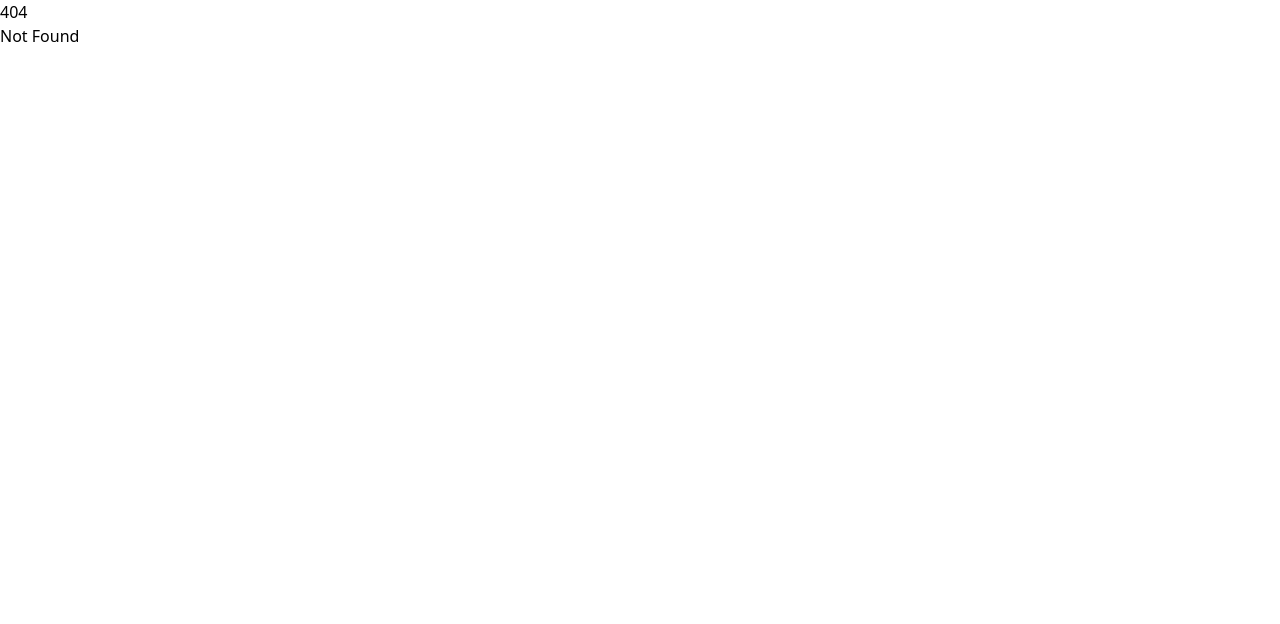
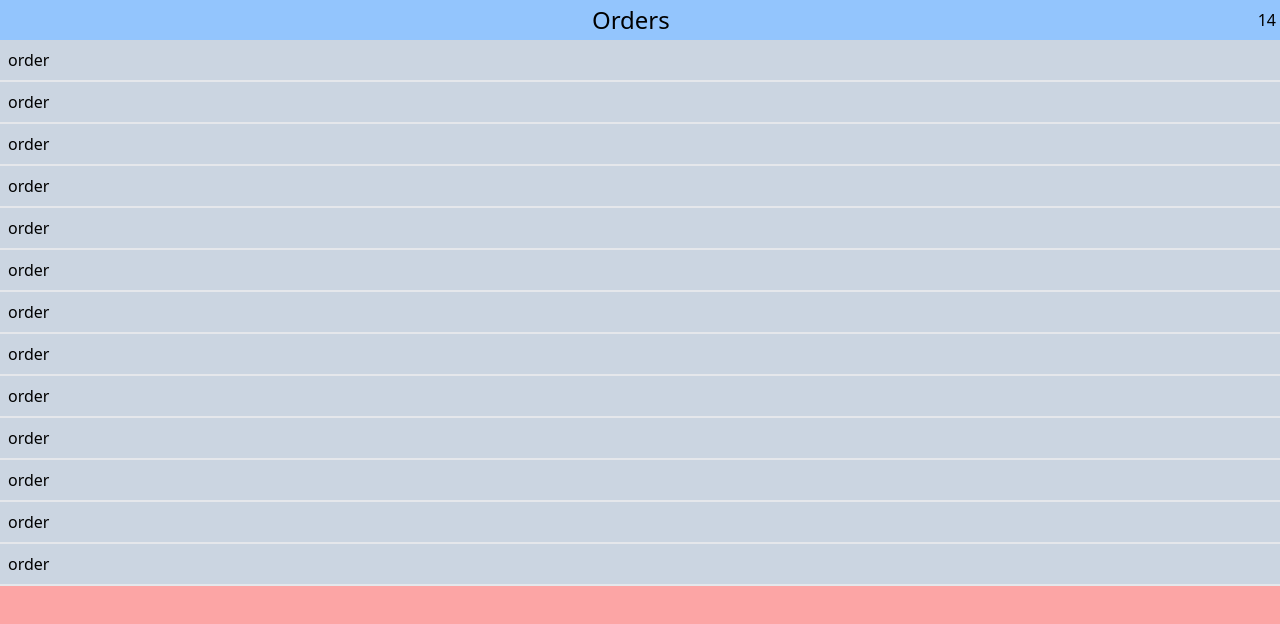
Before and after one commit to plachenko/DeliCounter, a SvelteKit app: page /orders in a window 1280 px wide. Before the commit this address had no page. Shown: the top 624 px of the page. Built offline with nearby package versions, Linux system fonts and the light colour scheme.

Commit message:
adding order types

```diff
--- a/src/routes/+page.svelte
+++ b/src/routes/+page.svelte
@@ -5,8 +5,23 @@
 	import LineItems from '$lib/components/LineItems.svelte';
 	import Logo from '$lib/components/Logo.svelte';
 
+	let orderType = $state('test');
 	let orderCat = ['Pizza', 'Panini', 'Sub', 'Panini', 'Grill', 'Fried Food', 'Soups'];
-	let toppings = ['Cheese', 'Pepperoni', 'Mushrooms', 'Green Peppers', 'Onions', 'Black Olives', 'Sausage', 'Pineapple', 'Ham', 'Brocolli', 'Garlic', 'Chicken', 'Bacon'];
+	let toppings = [
+		'Cheese',
+		'Pepperoni',
+		'Mushrooms',
+		'Green Peppers',
+		'Onions',
+		'Black Olives',
+		'Sausage',
+		'Pineapple',
+		'Ham',
+		'Brocolli',
+		'Garlic',
+		'Chicken',
+		'Bacon'
+	];
 
 	const lineItems = [
 		'Mushrooms',
@@ -19,9 +34,6 @@
 		'lettuce',
 		'tomato'
 	];
-
-
-
 
 	let subs = ['italian', 'turkey', 'roast beef', 'ham and cheese'];
 	let paninis = ['Reuben', 'turkey', 'BLT melt', 'Grilled Cheese and tomato'];
@@ -51,7 +63,7 @@
 	});
 
 	function handleClick(cat) {
-		if(curCat == "Pizza"){
+		if (curCat == 'Pizza') {
 			addPizza(cat);
 			return;
 		}
@@ -64,12 +76,12 @@
 		}
 	}
 
-	function addPizza(type){
+	function addPizza(type) {
 		let pizzaObj = {
 			name: 'Pizza',
 			toppings: []
-		}
-		if(type == 'Custom'){
+		};
+		if (type == 'Custom') {
 			itemList = toppings;
 			showIngredients = true;
 		}
@@ -131,7 +143,12 @@
 			</div>
 		{/if}
 
+		<div class="relative w-full p-1">
 			<Time {startTime} />
+			<span class="top-1 absolute right-1 rounded-md border-2 bg-slate-300/30 px-1"
+				>{orderType}</span
+			>
+		</div>
 		<div class="grid grid-cols-3 gap-1 grid-rows-3 h-full p-1">
 			{#each curArr as cat, idx}
 				<button
@@ -145,6 +162,8 @@
 				class="w-full bg-red-400 p-2 rounded-md"
 				onclick={() => {
 					startOrder = false;
+					curArr = orderCat;
+					curCat = '';
 				}}>Cancel Order</button
 			>
 		</div>
@@ -153,18 +172,30 @@
 			transition:fly={{ y: -20 }}
 			class="p-2 pt-0 w-full bg-slate-100 gap-2 h-full flex absolute justify-center items-center flex-col"
 		>
-			<div class="w-full border-b-2">
+			<div class="w-full border-b-2 relative">
 				<Time {startTime} />
 			</div>
 			<Logo />
+			<div class="flex gap-1 w-full">
 				<button
 					onclick={() => {
 						startOrder = true;
+						orderType = 'Counter';
+					}}
+					class="bg-slate-300 rounded-md p-3 flex-1"
+				>
+					Counter order
+				</button>
+				<button
+					onclick={() => {
+						startOrder = true;
+						orderType = 'Phone';
 					}}
 					class="bg-slate-300 rounded-md p-3"
 				>
-				start order
+					Phone order
 				</button>
+			</div>
 		</div>
 	{/if}
 </div>
--- /dev/null
+++ b/src/routes/orders/+page.svelte
@@ -0,0 +1,26 @@
+<script>
+	import { onMount } from 'svelte';
+	let orders = $state([]);
+
+	onMount(() => {
+		for (let i = 0; i <= 12; i++) {
+			orders.push({ name: 'order', items: [] });
+		}
+	});
+</script>
+
+<div class="flex flex-col bg-blue-300 w-full h-full">
+	<div class="flex items-center p-1">
+		<h3 class="text-2xl text-center flex-1">Orders</h3>
+		<span>{orders.length + 1}</span>
+	</div>
+	<div class="overflow-y-auto bg-red-300 flex-1">
+		{#each orders as order, idx}
+			<button class="w-full p-2 flex border-b-2 bg-slate-300">
+				<span class="w-full text-left">
+					{order.name}
+				</span>
+			</button>
+		{/each}
+	</div>
+</div>
```
Lines whose indentation alone changed are shown as unchanged.
